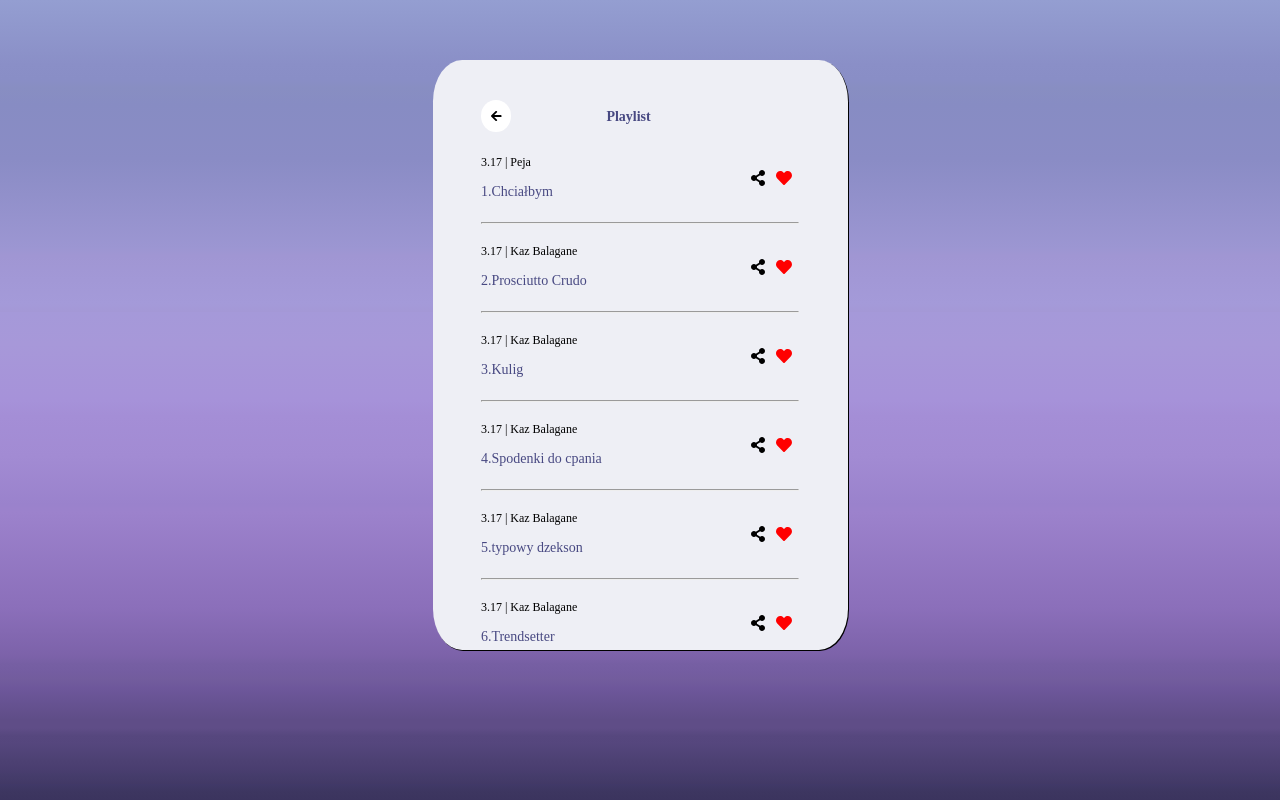
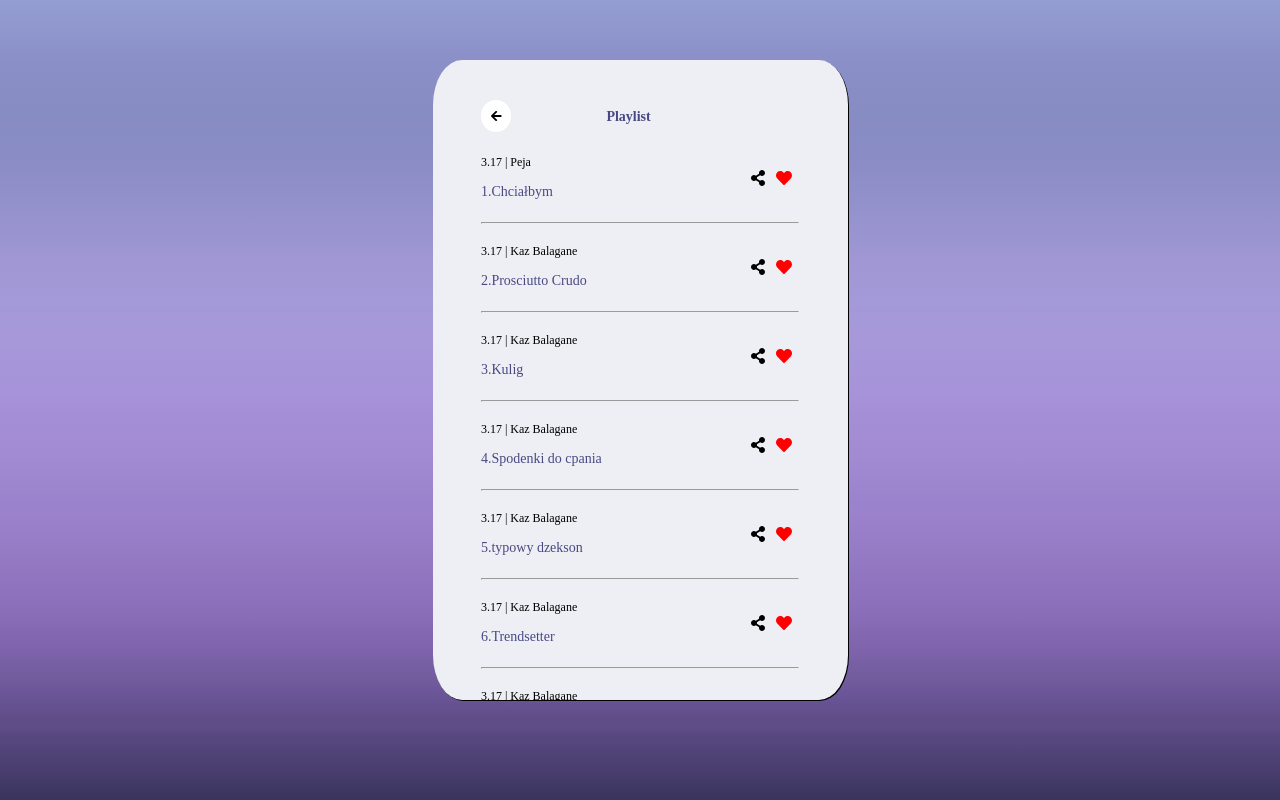
Before and after one commit to dithh/player-widget, a Vue app: page / in a window 1280 px wide. Built offline with nearby package versions, Linux system fonts and the light colour scheme.

Commit message:
deleted docs folder

```diff
--- a/package.json
+++ b/package.json
@@ -22,7 +22,6 @@
     "@vue/cli-plugin-eslint": "^3.0.0-rc.12",
     "@vue/cli-service": "^3.0.0-rc.12",
     "@vue/eslint-config-standard": "^3.0.0",
-    "vue-gh-pages": "^1.18.2",
     "vue-template-compiler": "^2.5.17"
   },
   "homepage": "https://github.com/dithh/player-widget"
--- a/src/App.vue
+++ b/src/App.vue
@@ -49,17 +49,19 @@ height:100%;
     background-color: #eeeff5;
     margin-bottom:0px;
     box-shadow: 1px 1px;
+    height:100%;
 }
 .player{
    overflow:hidden;
     position:relative;
+    height:100%;
 }
 .window{
  border-radius:7%;
     background-color: #eeeff5;
     margin-bottom:0px;
     box-shadow: 1px 1px;
-    height:550px;
+    height:600px;
 
 }
 </style>
```
Also changed, not shown: 8 other files (tests, documents, lock files or other folders).
